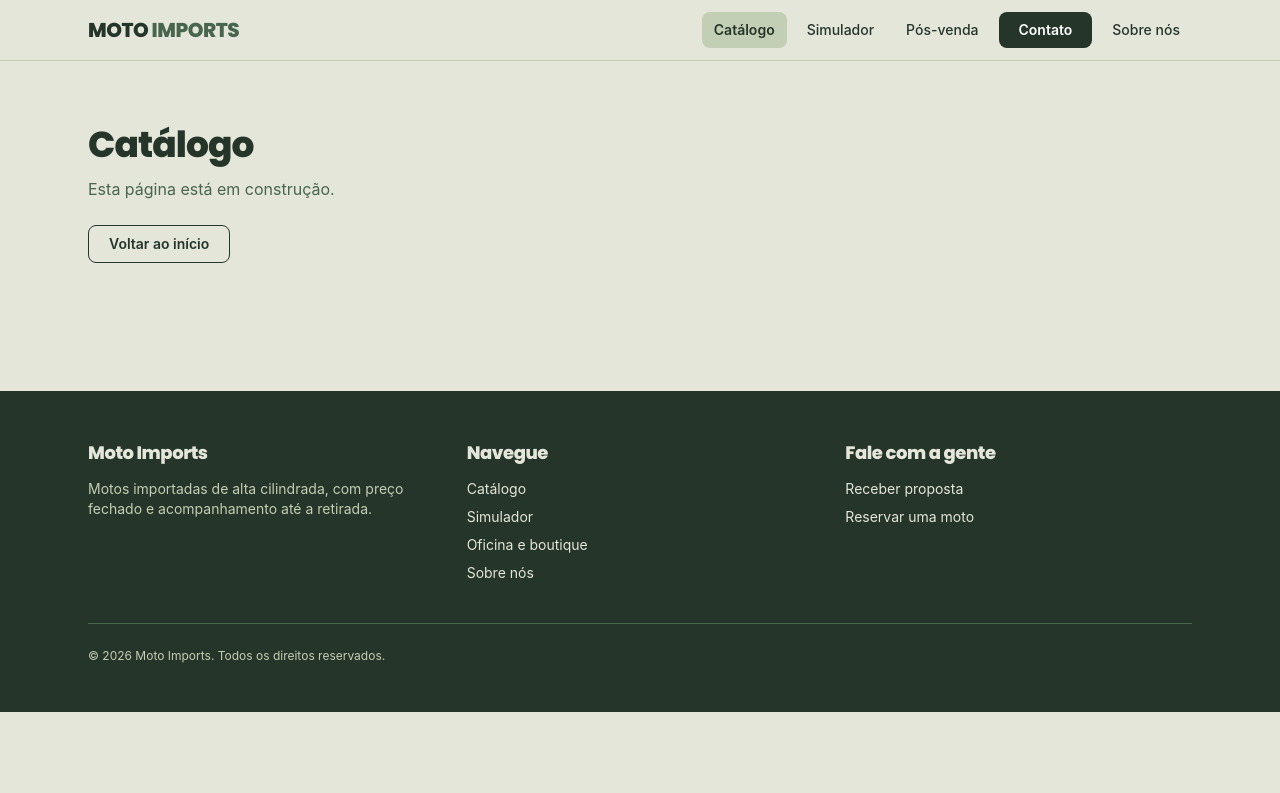
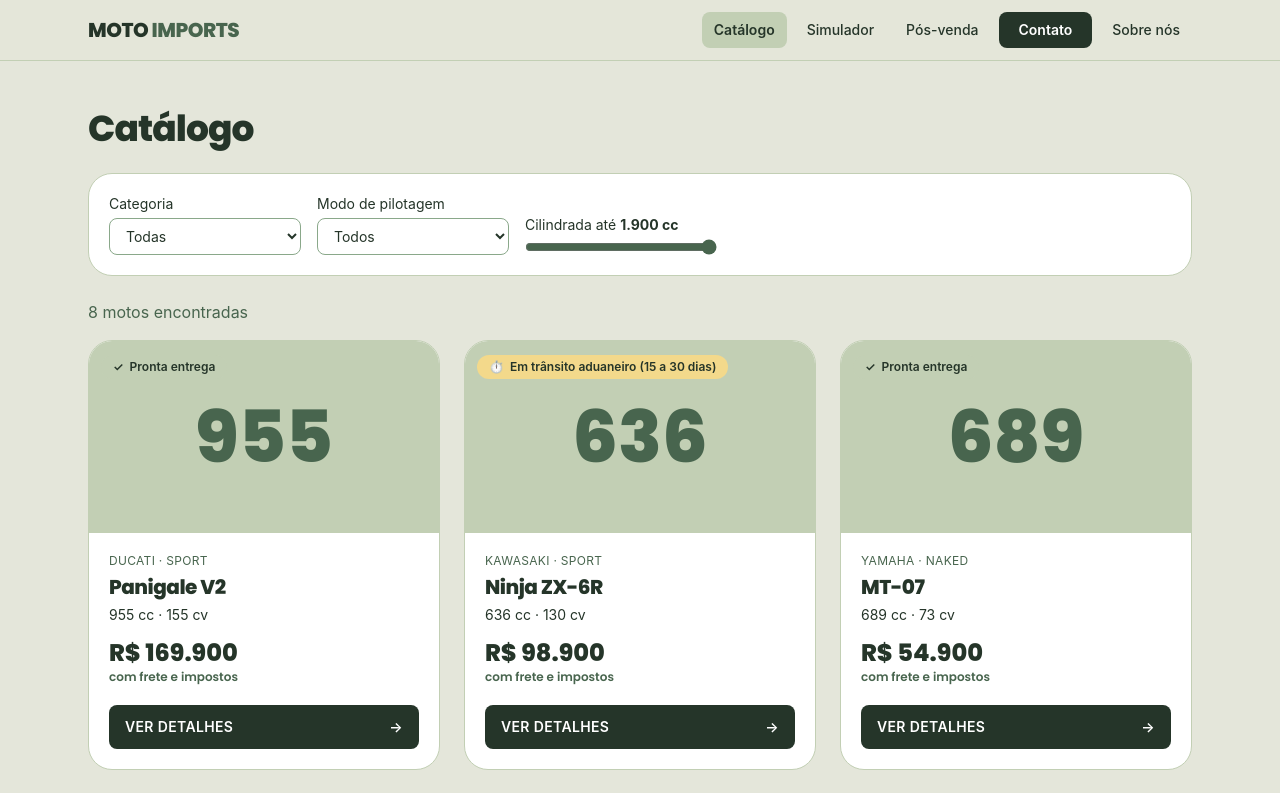
Before and after one commit to diasDev09/MotoImports, a React (Vite) app: page /catalogo in a window 1280 px wide. Shown: the top 793 px of the page. Built offline with nearby package versions, Linux system fonts and the light colour scheme.

Commit message:
feat(catalogo): página de catálogo com filtros sincronizados com a URL (RF-03)

```diff
--- a/src/App.tsx
+++ b/src/App.tsx
@@ -3,6 +3,7 @@
 import Footer from './components/Footer.tsx'
 import Placeholder from './components/Placeholder.tsx'
 import Home from './pages/Home.tsx'
+import Catalogo from './pages/Catalogo.tsx'
 
 // Cada colega troca o <Placeholder /> da sua rota pela página real.
 
@@ -13,7 +14,7 @@
       <main id="conteudo">
         <Routes>
           <Route path="/" element={<Home />} />
-          <Route path="/catalogo" element={<Placeholder titulo="Catálogo" />} />
+          <Route path="/catalogo" element={<Catalogo />} />
           <Route path="/moto/:id" element={<Placeholder titulo="Detalhes da moto" />} />
           <Route path="/contato" element={<Placeholder titulo="Fale com a equipe" />} />
           <Route path="/simulador" element={<Placeholder titulo="Simulador de financiamento" />} />
--- /dev/null
+++ b/src/features/catalogo/useCatalogFilters.ts
@@ -0,0 +1,72 @@
+import { useCallback, useMemo } from 'react'
+import { useSearchParams } from 'react-router-dom'
+import {
+    motos,
+    CATEGORIAS,
+    MODOS_PILOTAGEM,
+    CILINDRADA_MIN,
+    CILINDRADA_MAX,
+} from '../../data/motos.ts'
+import type { Categoria, ModoPilotagem } from '../../data/motos.ts'
+import { filtrarMotos, contarFiltrosAtivos } from '../../domain/catalogFilters.ts'
+
+// A URL é a "fonte da verdade": /catalogo?categoria=Sport&modo=Track&cc=900
+// Assim o link da Home (?categoria=...) já funciona e dá para compartilhar a busca.
+
+// valores vindos da URL são validados: valor desconhecido vira "sem filtro"
+function ehCategoria(valor: string | null): valor is Categoria {
+    return valor !== null && (CATEGORIAS as readonly string[]).includes(valor)
+}
+
+function ehModo(valor: string | null): valor is ModoPilotagem {
+    return valor !== null && (MODOS_PILOTAGEM as readonly string[]).includes(valor)
+}
+
+function lerCilindrada(texto: string | null): number {
+    const numero = Number.parseInt(texto ?? '', 10)
+    if (Number.isNaN(numero)) return CILINDRADA_MAX
+    return Math.min(Math.max(numero, CILINDRADA_MIN), CILINDRADA_MAX)
+}
+
+export function useCatalogFilters() {
+    const [params, setParams] = useSearchParams()
+
+    const categoriaUrl = params.get('categoria')
+    const modoUrl = params.get('modo')
+    const categoria = ehCategoria(categoriaUrl) ? categoriaUrl : null
+    const modo = ehModo(modoUrl) ? modoUrl : null
+    const cilindradaMax = lerCilindrada(params.get('cc'))
+
+    // useMemo: só refiltra quando algum filtro muda
+    const resultado = useMemo(
+        () => filtrarMotos(motos, { categoria, modo, cilindradaMin: CILINDRADA_MIN, cilindradaMax }),
+        [categoria, modo, cilindradaMax],
+    )
+
+    const filtrosAtivos = contarFiltrosAtivos(
+        { categoria, modo, cilindradaMax },
+        { min: CILINDRADA_MIN, max: CILINDRADA_MAX },
+    )
+
+    const alterar = useCallback(
+        (chave: string, valor: string | number, valorPadrao?: string | number) => {
+            const proximo = new URLSearchParams(params)
+            if (valor === valorPadrao || valor === '') proximo.delete(chave)
+            else proximo.set(chave, String(valor))
+            setParams(proximo, { replace: true })
+        },
+        [params, setParams],
+    )
+
+    return {
+        categoria,
+        modo,
+        cilindradaMax,
+        resultado,
+        filtrosAtivos,
+        definirCategoria: (v: string) => alterar('categoria', v),
+        definirModo: (v: string) => alterar('modo', v),
+        definirCilindradaMax: (v: string | number) => alterar('cc', v, CILINDRADA_MAX),
+        limpar: () => setParams({}, { replace: true }),
+    }
+}
--- /dev/null
+++ b/src/pages/Catalogo.tsx
@@ -0,0 +1,115 @@
+import CartaoDestaque from '../components/CartaoDestaque.tsx'
+import { useCatalogFilters } from '../features/catalogo/useCatalogFilters.ts'
+import { CATEGORIAS, MODOS_PILOTAGEM, CILINDRADA_MIN, CILINDRADA_MAX } from '../data/motos.ts'
+import { formatarCilindrada } from '../utils/formatters.ts'
+
+const estiloCampo = 'flex min-w-48 flex-col gap-1 text-sm'
+const estiloSelect = 'rounded-lg border border-musgo-400 bg-white px-3 py-2 text-musgo-900'
+const estiloBotao =
+    'rounded-lg px-5 py-2 text-sm font-semibold uppercase tracking-wide'
+
+export default function Catalogo() {
+    const f = useCatalogFilters()
+    const total = f.resultado.length
+
+    return (
+        <section className="py-12">
+            <div className="mx-auto max-w-site px-6">
+                <h1 className="text-4xl">Catálogo</h1>
+
+                <div
+                    role="search"
+                    aria-label="Filtros do catálogo"
+                    className="mt-6 flex flex-wrap items-end gap-4 rounded-card border border-musgo-200 bg-white p-5"
+                >
+                    <div className={estiloCampo}>
+                        <label htmlFor="filtro-categoria">Categoria</label>
+                        <select
+                            id="filtro-categoria"
+                            className={estiloSelect}
+                            value={f.categoria ?? ''}
+                            onChange={(e) => f.definirCategoria(e.target.value)}
+                        >
+                            <option value="">Todas</option>
+                            {CATEGORIAS.map((c) => (
+                                <option key={c} value={c}>
+                                    {c}
+                                </option>
+                            ))}
+                        </select>
+                    </div>
+
+                    <div className={estiloCampo}>
+                        <label htmlFor="filtro-modo">Modo de pilotagem</label>
+                        <select
+                            id="filtro-modo"
+                            className={estiloSelect}
+                            value={f.modo ?? ''}
+                            onChange={(e) => f.definirModo(e.target.value)}
+                        >
+                            <option value="">Todos</option>
+                            {MODOS_PILOTAGEM.map((m) => (
+                                <option key={m} value={m}>
+                                    {m}
+                                </option>
+                            ))}
+                        </select>
+                    </div>
+
+                    <div className={estiloCampo}>
+                        <label htmlFor="filtro-cc">
+                            Cilindrada até <strong>{formatarCilindrada(f.cilindradaMax)}</strong>
+                        </label>
+                        <input
+                            id="filtro-cc"
+                            type="range"
+                            className="accent-musgo-600"
+                            min={CILINDRADA_MIN}
+                            max={CILINDRADA_MAX}
+                            step={50}
+                            value={f.cilindradaMax}
+                            onChange={(e) => f.definirCilindradaMax(e.target.value)}
+                        />
+                    </div>
+
+                    {f.filtrosAtivos > 0 && (
+                        <button
+                            type="button"
+                            className={`${estiloBotao} border border-musgo-900 hover:bg-musgo-200`}
+                            onClick={f.limpar}
+                        >
+                            Limpar filtros
+                        </button>
+                    )}
+                </div>
+
+                {/* aria-live: leitores de tela anunciam quando a quantidade muda */}
+                <p className="mt-6 text-musgo-600" aria-live="polite">
+                    {total === 1 ? '1 moto encontrada' : `${total} motos encontradas`}
+                </p>
+
+                {total > 0 ? (
+                    <div className="mt-4 grid gap-6 sm:grid-cols-2 lg:grid-cols-3">
+                        {f.resultado.map((moto) => (
+                            <CartaoDestaque key={moto.id} moto={moto} />
+                        ))}
+                    </div>
+                ) : (
+                    <div
+                        role="status"
+                        className="mt-4 rounded-card border border-dashed border-musgo-400 px-4 py-12 text-center"
+                    >
+                        <p>Nenhuma moto encontrada com esses filtros.</p>
+                        <button
+                            type="button"
+                            className={`${estiloBotao} mt-4 bg-musgo-900 text-white hover:bg-musgo-600`}
+                            onClick={f.limpar}
+                        >
+                            Limpar filtros
+                        </button>
+                    </div>
+                )}
+            </div>
+        </section>
+    )
+}
```
Also changed, not shown: 1 other file (tests, documents, lock files or other folders).
